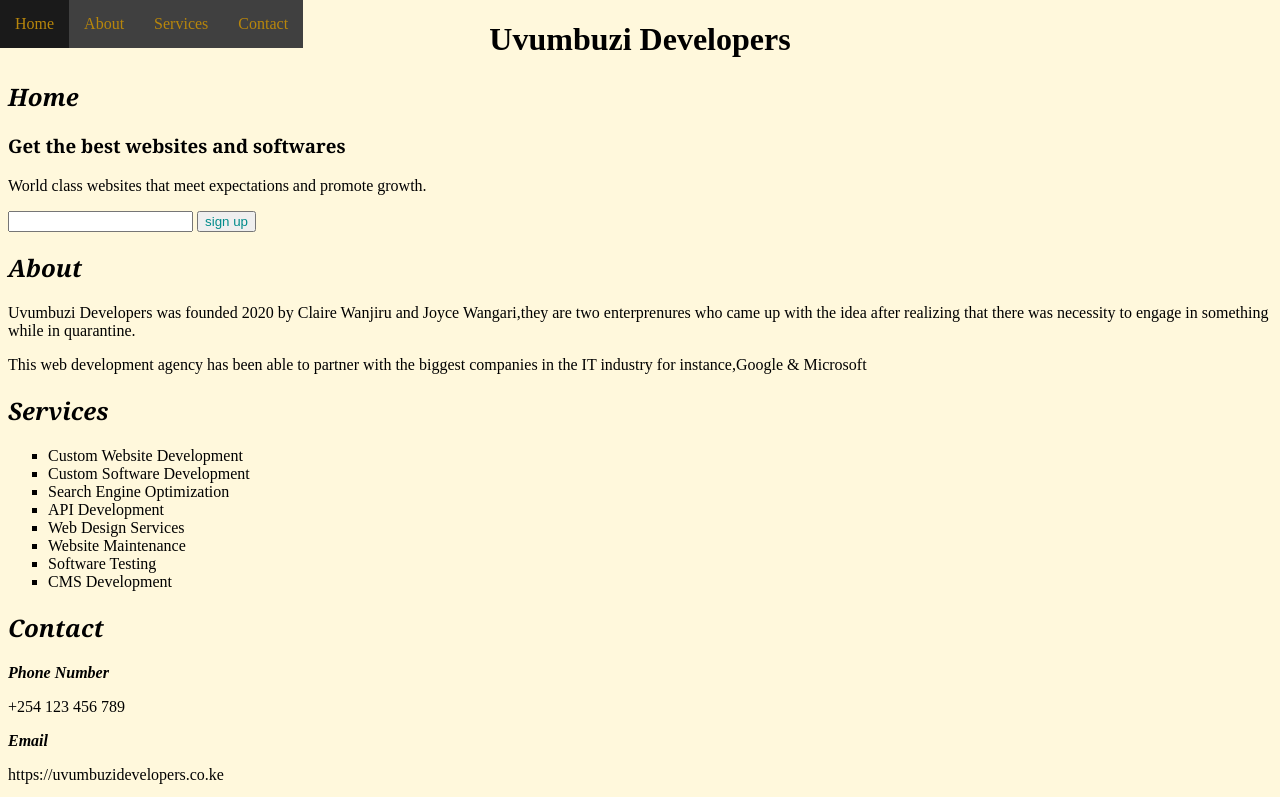
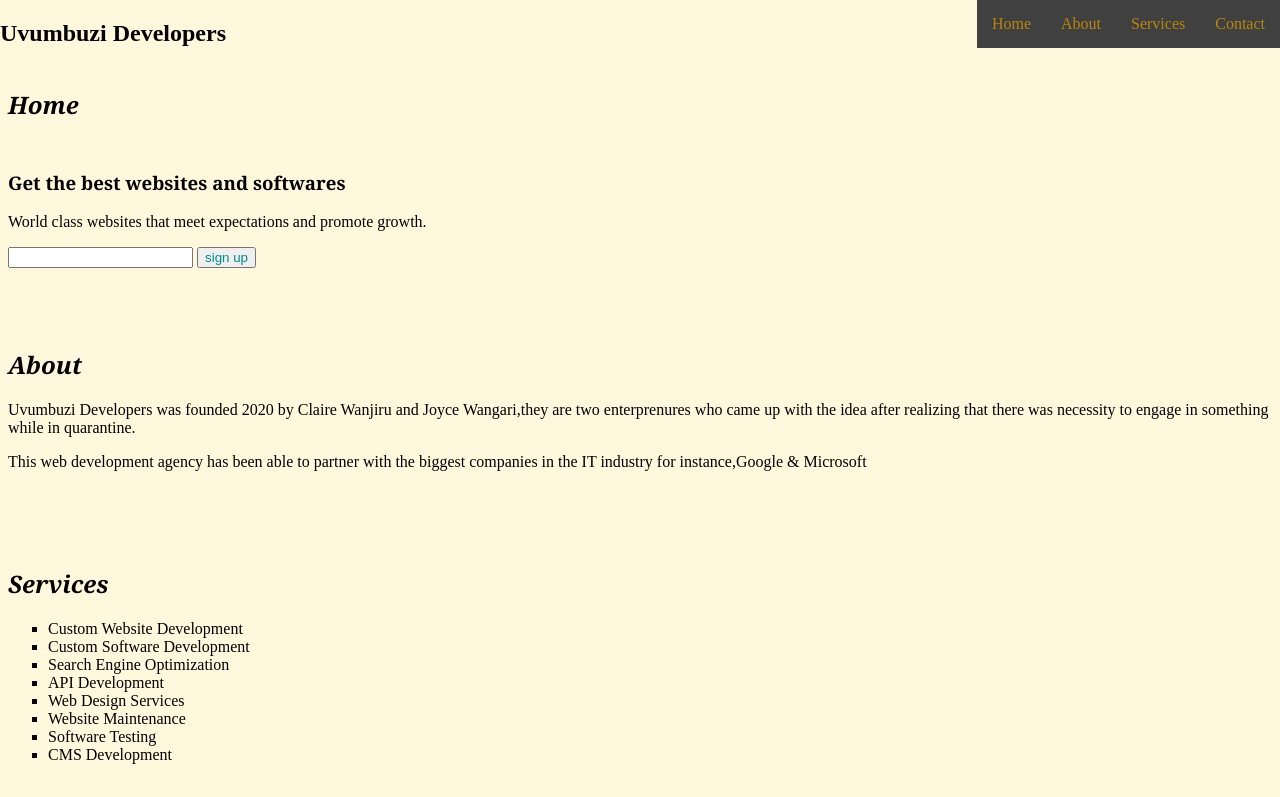
Before and after one commit to clayshwanj/Uvumbuzi-Developers, a plain HTML site: page index.html in a window 1280 px wide. Shown: the top 797 px of the page. Drawn offline with Linux system fonts and the light colour scheme.

Commit message:
made changes to the navbar

```diff
--- a/index.html
+++ b/index.html
@@ -13,13 +13,14 @@
   <body>
     <nav class="navbar">
       <ul>
+        <h1>Uvumbuzi Developers</h1>
         <li><a href="Home">Home</a></li>
         <li><a href="About">About</a></li>
         <li><a href="Services">Services</a></li>
         <li><a href="Contact">Contact</a></li>
       </ul>
     </nav>
-    <h1>Uvumbuzi Developers</h1>
+
     <section>
       <h2>Home</h2>
       <section class="hero">
--- a/style.css
+++ b/style.css
@@ -1,5 +1,8 @@
 h1 {
   text-align: center;
+  position: fixed;
+  top: 0px;
+  left: 0px;
 }
 .navbar ul {
   list-style-type: none;
@@ -9,7 +12,7 @@ h1 {
   overflow: hidden;
   position: fixed;
   top: 0px;
-  left: 0px;
+  right: 0px;
 }
 .navbar a {
   color: darkgoldenrod;
@@ -47,3 +50,10 @@ strong {
 .claire {
   border-radius: 50px;
 }
+
+h2 {
+  padding-top: 50px;
+}
+section {
+  padding-top: 10px;
+}
```
